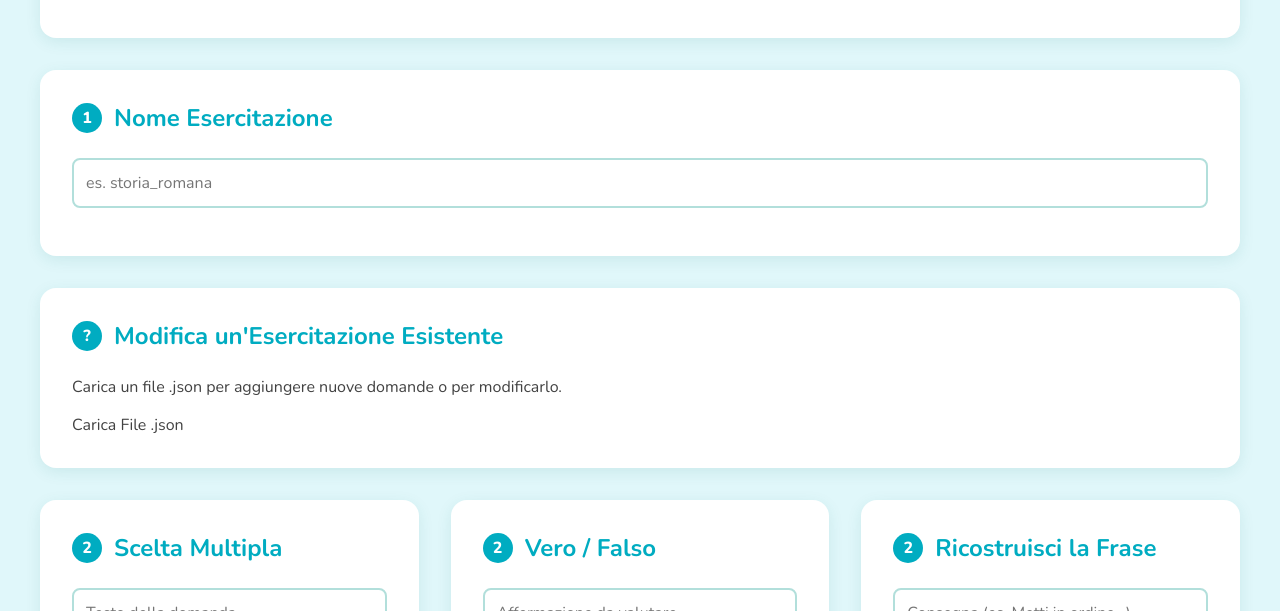
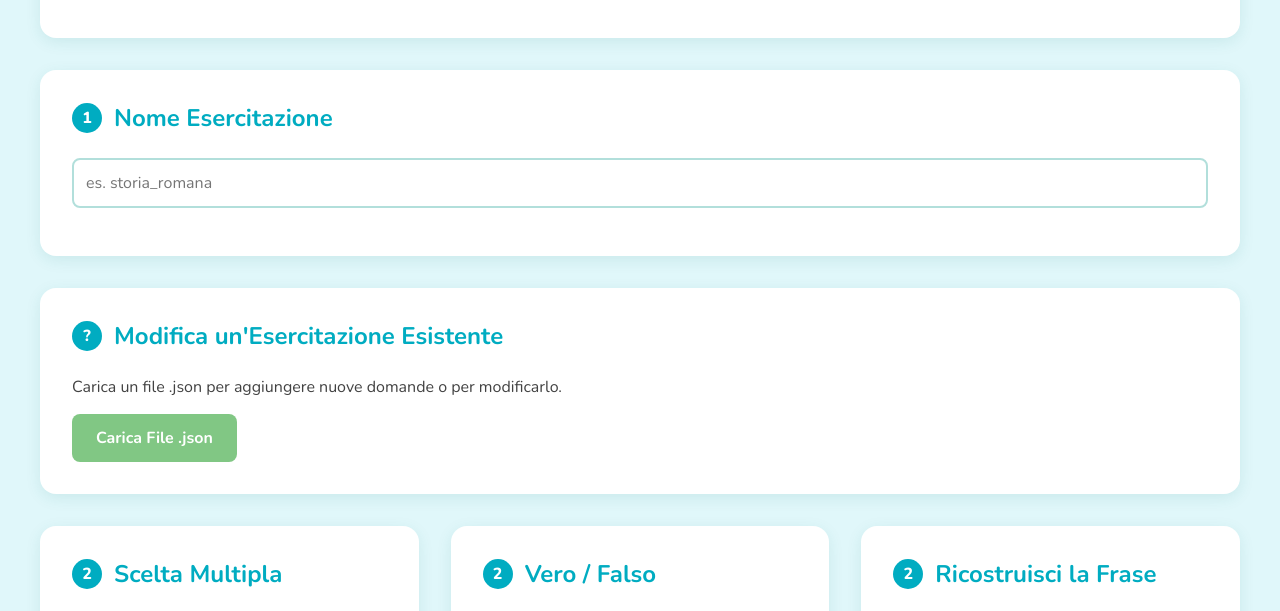
Before and after one commit to giuseppe82b-dotcom/DuoSchool3, a plain HTML site: page costruttore.html in a window 1280 px wide. Shown: the part 155-766 px from the top of the page. Drawn offline with nearby package versions, Linux system fonts and the light colour scheme.

Commit message:
Update style1.css

```diff
--- a/style1.css
+++ b/style1.css
@@ -270,3 +270,20 @@ textarea {
     cursor: pointer;
     margin-top: 1rem;
 }
+/* Aggiungi questo in fondo al tuo file style1.css */
+
+.upload-button {
+    display: inline-block;
+    background-color: #81C784; /* Verde pastello */
+    color: white;
+    padding: 0.8rem 1.5rem;
+    border-radius: 8px;
+    cursor: pointer;
+    font-weight: 700;
+    text-align: center;
+    transition: background-color 0.2s;
+}
+
+.upload-button:hover {
+    background-color: #66BB6A;
+}
```
